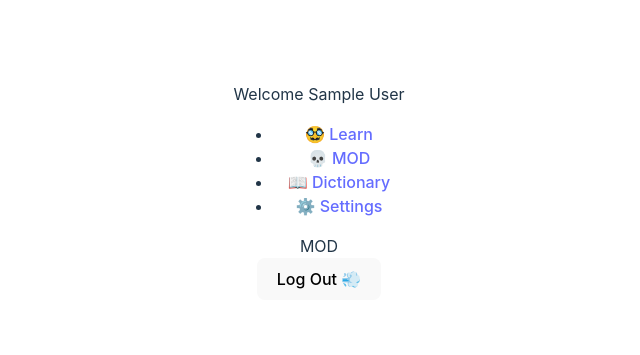
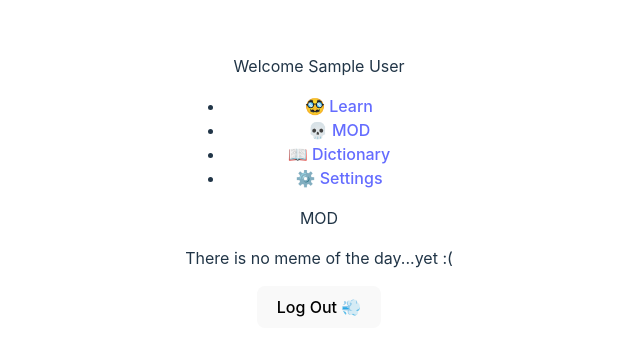
Before and after one commit to KhumboMunsaka/learn-nyanja, a React (Vite) app: page /dashboard/mod in a window 1280 px wide. Shown: the part 217-572 px from the top of the page, without its empty margins (321-961 px from the left). Built offline with nearby package versions, Linux system fonts and the light colour scheme; no server answers; the database is empty; sample sign-in values are in the browser's storage.

Commit message:
Something!

```diff
--- a/src/App.jsx
+++ b/src/App.jsx
@@ -13,6 +13,7 @@ import Dictionary from "./pages/Dictionary";
 import UpdateProfile from "./pages/UpdateProfile";
 import ProtectedRoute from "./pages/ProtectedRoute";
 import { DictionaryProvider } from "./contexts/DictionaryContext"; // Imp
+import { ModProvider } from "./contexts/MODContext";
 function App() {
   const { auth } = useAuth();
 
@@ -29,7 +30,9 @@ function App() {
             element={
               <ProtectedRoute>
                 <DictionaryProvider>
-                  <Dashboard />
+                  <ModProvider>
+                    <Dashboard />
+                  </ModProvider>
                 </DictionaryProvider>
               </ProtectedRoute>
             }
--- a/src/components/ExpandedWord.jsx
+++ b/src/components/ExpandedWord.jsx
@@ -7,6 +7,7 @@ import { getDownloadURL, getStorage, ref } from "firebase/storage";
 function ExpandedWord({ selectedWord, handleSave, setGetMeaning }) {
   const [isAlreadySaved, setIsAlreadySaved] = useState(true);
   const [audioURL, setAudioURL] = useState(null);
+  //To get the user's saved words
   useEffect(() => {
     async function findSavedWords() {
       const auth = getAuth();
--- /dev/null
+++ b/src/contexts/MODContext.jsx
@@ -0,0 +1,32 @@
+import { createContext, useState, useEffect } from "react";
+import { getDownloadURL, getStorage, ref } from "firebase/storage";
+
+const ModContext = createContext();
+const currentDate = new Date().toDateString();
+
+export const ModProvider = ({ children }) => {
+  const [memeOfTheDay, setMemeOfTheDay] = useState(null);
+
+  useEffect(() => {
+    const storage = getStorage();
+    const fileRef = ref(storage, `mods/meme_of_the_day${currentDate}`);
+
+    getDownloadURL(fileRef)
+      .then((url) => {
+        console.log("i called the meme");
+        setMemeOfTheDay(url); // Save the URL in state
+        console.log("Meme of the Day URL:", url); // Log the URL
+      })
+      .catch((error) => {
+        console.error("Error fetching meme of the day:", error);
+      });
+  }, []);
+
+  return (
+    <ModContext.Provider value={{ memeOfTheDay }}>
+      {children}
+    </ModContext.Provider>
+  );
+};
+
+export default ModContext;
--- a/src/pages/MemeOfTheDay.jsx
+++ b/src/pages/MemeOfTheDay.jsx
@@ -1,5 +1,19 @@
+import { useContext } from "react";
+import ModContext from "../contexts/MODContext";
+
 function MemeOfTheDay() {
-  return <div>MOD</div>;
+  const { memeOfTheDay } = useContext(ModContext);
+  console.log(memeOfTheDay);
+  return (
+    <div>
+      MOD
+      {memeOfTheDay ? (
+        <img src={memeOfTheDay} alt="Meme Of the Day3" />
+      ) : (
+        <p>There is no meme of the day...yet :(</p>
+      )}
+    </div>
+  );
 }
 
 export default MemeOfTheDay;
```
